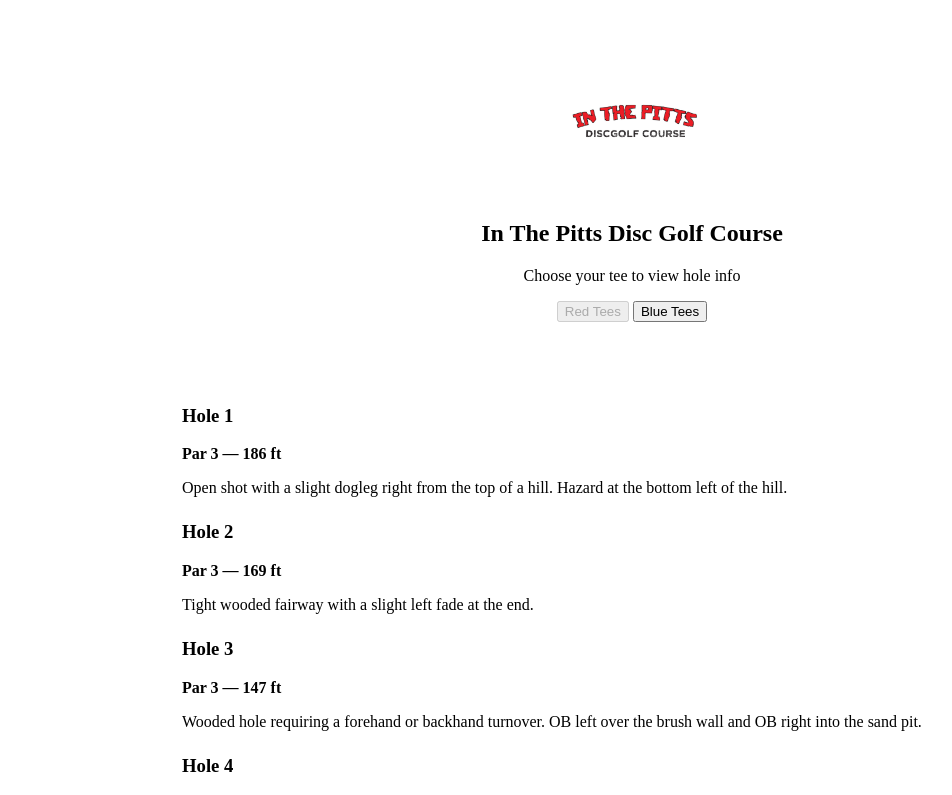
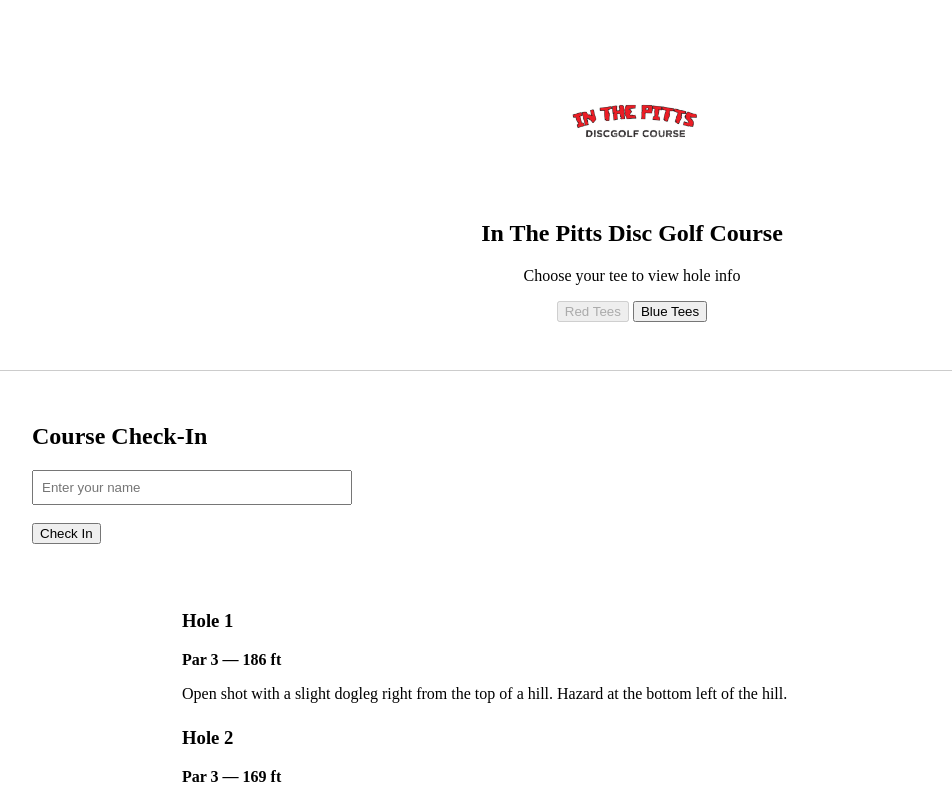
Before and after one commit to chadhagerty/inthepitts-discgolf-app, a Next.js app: page / in a window 1280 px wide. Shown: the top 795 px of the page, without its empty margins (8-960 px from the left). Built offline with nearby package versions, Linux system fonts and the light colour scheme.

Commit message:
Add course info, tee toggle, and member check-in

```diff
--- a/app/page.js
+++ b/app/page.js
@@ -132,6 +132,81 @@
   },
 ];
 
+const MEMBERS = [
+  {
+    name: "Chad Hagerty",
+    type: "yearly",
+    expiresAt: "2026-01-01",
+  },
+];
+
+export function CheckIn() {
+  const [name, setName] = useState("");
+  const [status, setStatus] = useState(null);
+
+  const today = new Date();
+
+  function handleCheckIn() {
+    const member = MEMBERS.find(
+      (m) => m.name.toLowerCase() === name.toLowerCase()
+    );
+
+    if (!member) {
+      setStatus("not-member");
+      return;
+    }
+
+    const expires = new Date(member.expiresAt);
+
+    if (expires >= today) {
+      setStatus("checked-in");
+    } else {
+      setStatus("expired");
+    }
+  }
+
+  return (
+    <section style={{ padding: "2rem", borderTop: "1px solid #ccc" }}>
+      <h2>Course Check-In</h2>
+
+      <input
+        type="text"
+        placeholder="Enter your name"
+        value={name}
+        onChange={(e) => setName(e.target.value)}
+        style={{ padding: "0.5rem", width: "100%", maxWidth: "300px" }}
+      />
+
+      <br /><br />
+
+      <button onClick={handleCheckIn}>Check In</button>
+
+      {status === "checked-in" && (
+        <p style={{ color: "green" }}>
+          ✅ Welcome back! You’re checked in.
+        </p>
+      )}
+
+      {status === "expired" && (
+        <p style={{ color: "red" }}>
+          ❌ Membership expired. Please renew.
+        </p>
+      )}
+
+      {status === "not-member" && (
+        <div style={{ marginTop: "1rem" }}>
+          <p>Day Pass: $10</p>
+          <p>Yearly Membership: $100</p>
+          <p>
+            Pay by e-transfer:<br />
+            <strong>inthepittsdiscgolf@gmail.com</strong>
+          </p>
+        </div>
+      )}
+    </section>
+  );
+}
+
 export default function Home() {
   const [tee, setTee] = useState("red");
 
@@ -152,6 +227,7 @@
           </button>
         </div>
       </section>
+      <CheckIn />
 
       {/* HOLES */}
       <section style={{ maxWidth: "900px", margin: "0 auto", padding: "1rem" }}>
```
